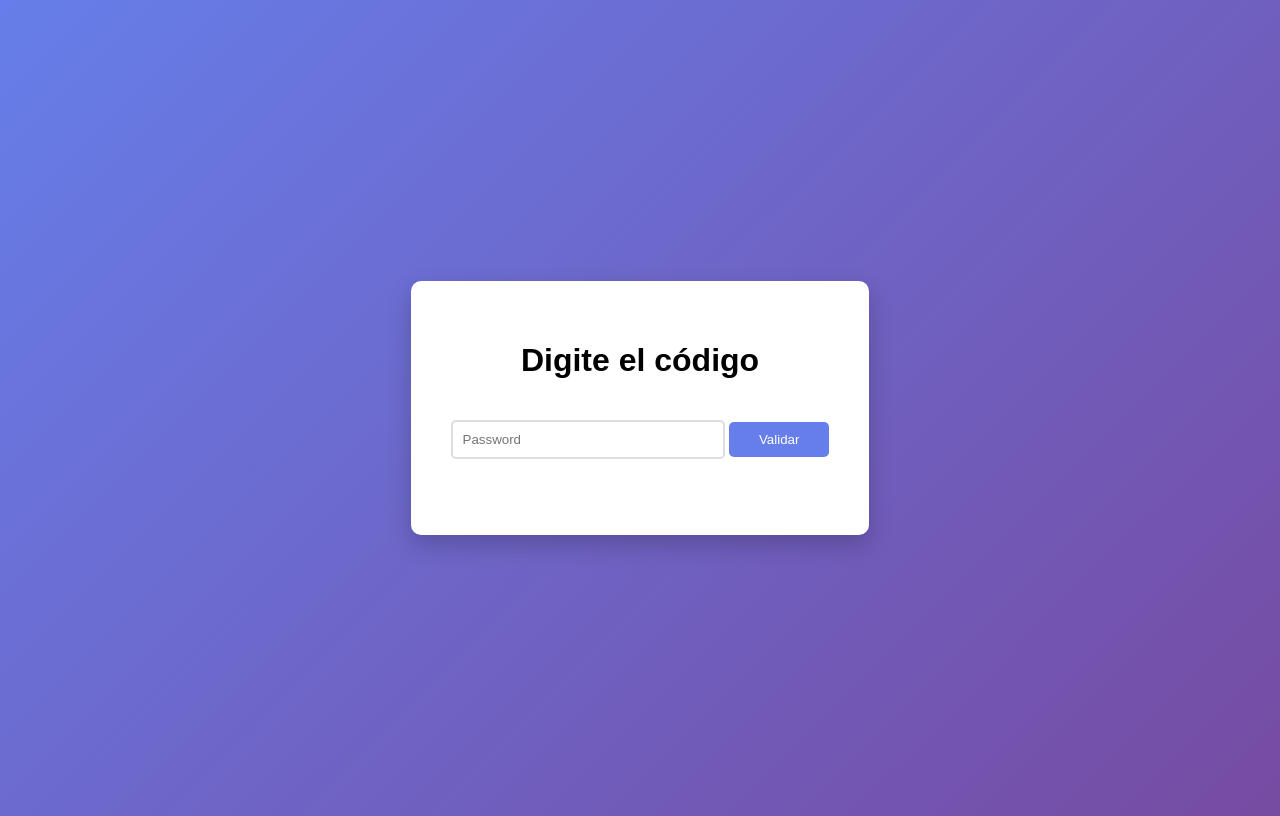
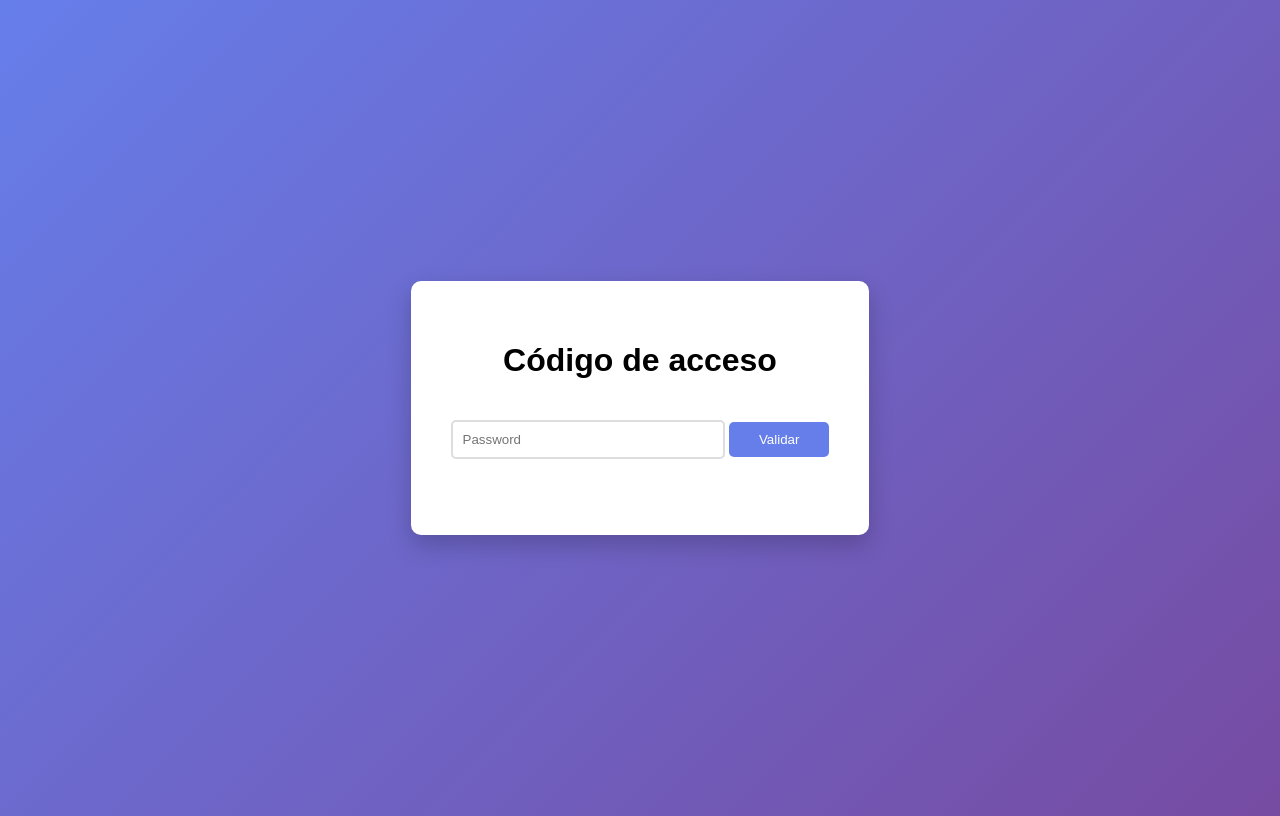
Before and after one commit to diegope1214/pp, a plain HTML site: page index.html in a window 1280 px wide. Drawn offline with Linux system fonts and the light colour scheme.

Commit message:
Update index.html

```diff
--- a/index.html
+++ b/index.html
@@ -4,13 +4,13 @@
 <head>
     <meta charset="UTF-8">
     <meta name="viewport" content="width=device-width, initial-scale=1.0">
-    <title>Validador de Código</title>
+    <title>A&D</title>
     <link rel="stylesheet" href="style.css">
 </head>
 
 <body>
     <div class="container">
-        <h1>Digite el código</h1>
+        <h1>Código de acceso</h1>
         <input type="text" id="codigoInput" placeholder="Password">
         <button onclick="validarCodigo()">Validar</button>
         <p id="mensaje"></p>
```
